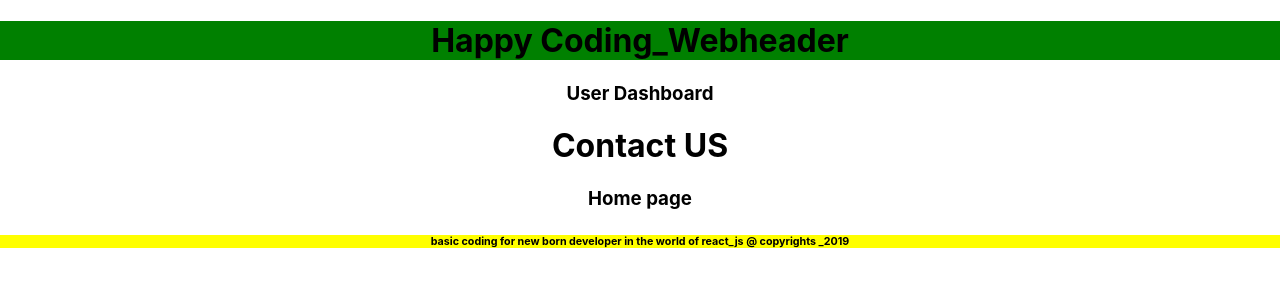
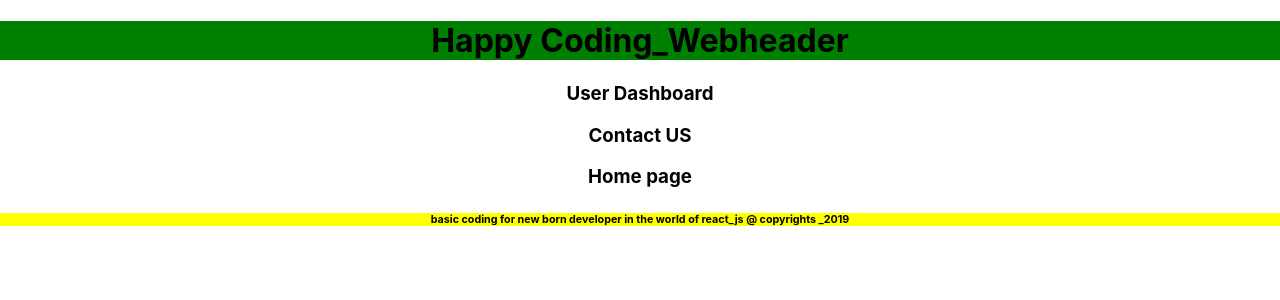
Before and after one commit to coderaudi/react_basic_quick_start, a React (Create React App) app: page / in a window 1280 px wide. Shown: the top 300 px of the page. Built offline with nearby package versions, Linux system fonts and the light colour scheme.

Commit message:
page added contactus

```diff
--- a/src/routes/contactus.js
+++ b/src/routes/contactus.js
@@ -4,7 +4,7 @@ class Contactus extends Component {
     render() {
         return (
             <div>
-                <h1>Contact US</h1>
+                <h3>Contact US</h3>
 
             </div>
         );
```
